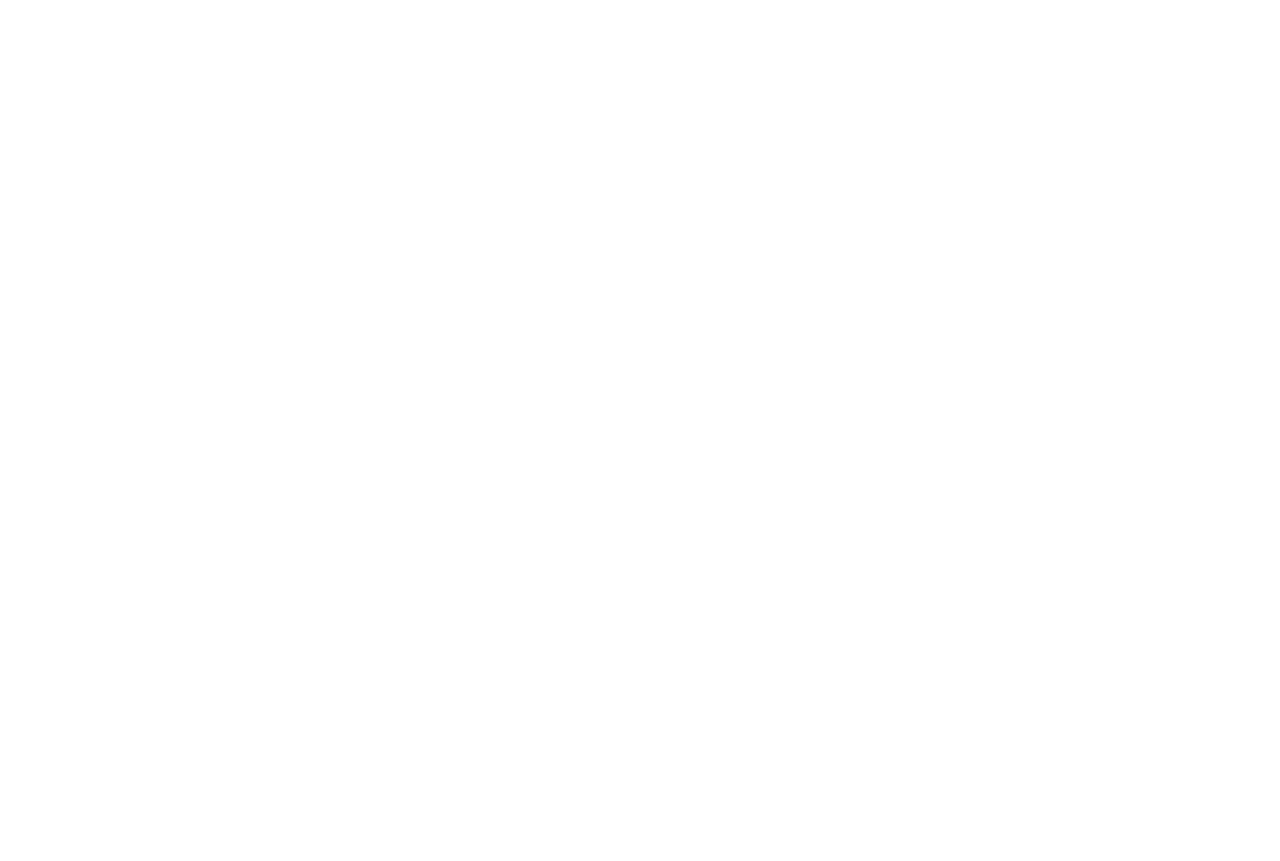
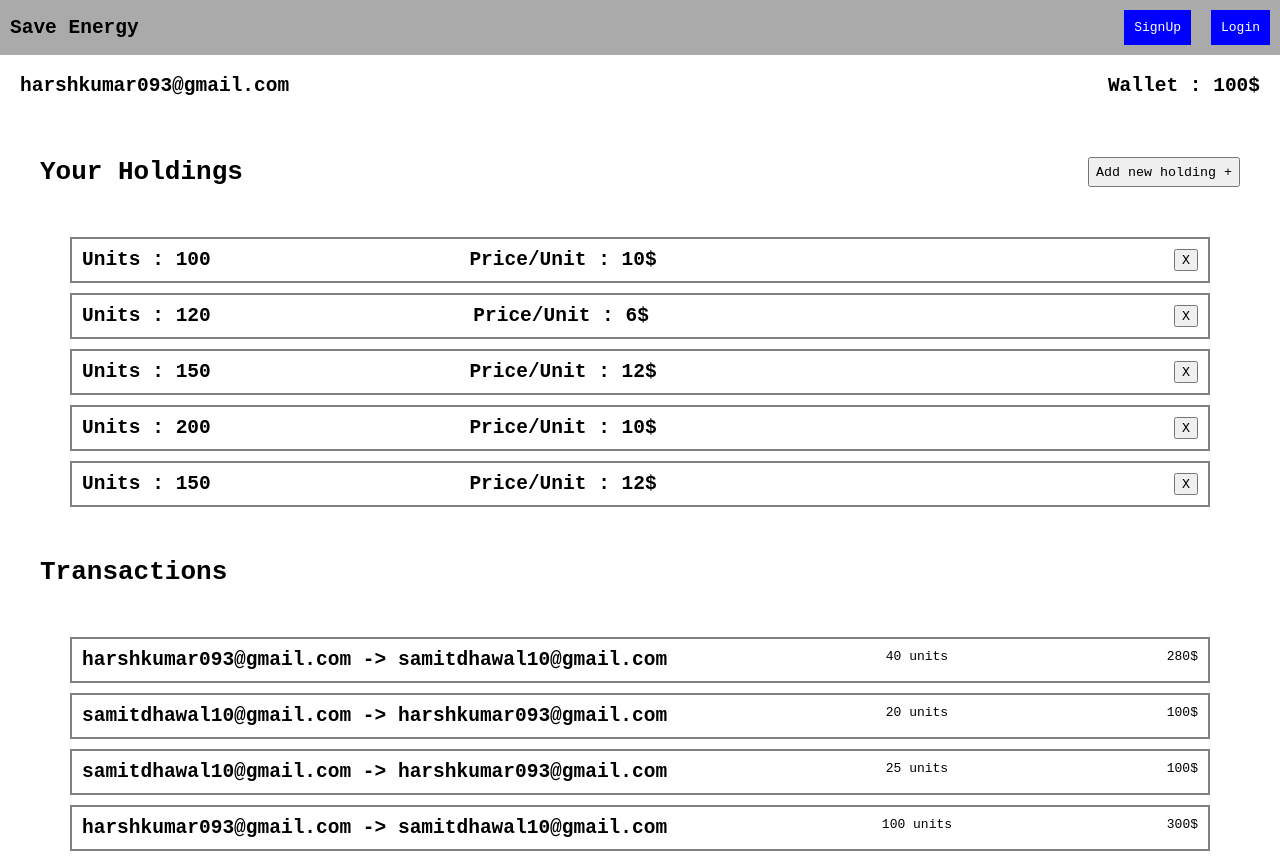
Before and after one commit to Samit-Dhawal/dApp-energy, a React (Create React App) app: page /profile in a window 1280 px wide. Before the commit this address had no page. Before the commit the page ends 800 px from the top, so only its background shows below. Built offline with nearby package versions, Linux system fonts and the light colour scheme.

Commit message:
Profile Page added

```diff
--- a/public/index.html
+++ b/public/index.html
@@ -28,6 +28,7 @@
       *{
         margin:0;
         padding:10;
+        font-family: monospace;
       }
     </style>
     <title>React App</title>
--- a/src/App.js
+++ b/src/App.js
@@ -1,13 +1,13 @@
 import Home from "./pages/Home";
 import Login from "./pages/Login";
 import SignUp from "./pages/SignUp";
-
 import
 {
   BrowserRouter,
   Routes,
   Route,
 } from "react-router-dom";
+import Profile from "./pages/Profile";
 
 
 function App()
@@ -19,6 +19,7 @@ function App()
           <Route path="/" element={<Home />} />
           <Route path="/login" element={<Login />} />
           <Route path="/signup" element={<SignUp />} />
+          <Route path="/profile" element={<Profile />} />
 
         </Routes>
       </BrowserRouter>
--- a/src/components/Header.js
+++ b/src/components/Header.js
@@ -4,7 +4,7 @@ export default function Header()
 {
     return (
         <div style={styles.headerContainer}>
-            <h2 style={{ margin: 10 }}>Save Energy</h2>
+            <h2 style={{ margin: 10 }}><a href="/" style={{color:'black',textDecoration:'none'}}>Save Energy</a></h2>
             <div style={styles.auth}>
                 <a href="signup" style={styles.loginSignUpBtn}>
                     SignUp
--- /dev/null
+++ b/src/components/profile-components/Holdings.js
@@ -0,0 +1,17 @@
+export default function Holdings({units,price}){
+    return(
+        <div style={styles.container}>
+            <h2>Units : {units}</h2><h2>Price/Unit : {price}</h2><p></p><button>X</button>
+        </div>
+    )
+}
+
+const styles={
+    container:{
+        display:'flex',
+        flexDirection:'row',
+        border:'2px solid gray',
+        padding:10,margin:10,
+        justifyContent:'space-between'
+    }
+}
--- /dev/null
+++ b/src/components/profile-components/Transaction.js
@@ -0,0 +1,17 @@
+export default function Transaction({from,to,units,total}){
+    return(
+        <div style={styles.container}>
+            <h2>{from} {" -> "} {to}</h2><p>{units} units</p><p>{total}</p>
+        </div>
+    )
+}
+
+const styles={
+    container:{
+        display:'flex',
+        flexDirection:'row',
+        border:'2px solid gray',
+        padding:10,margin:10,
+        justifyContent:'space-between'
+    }
+}
--- a/src/pages/Home.js
+++ b/src/pages/Home.js
@@ -1,9 +1,9 @@
-import React,{useState} from 'react';
+import React from 'react';
 import Header from '../components/Header';
 import OnSale from '../components/home-components/OnSale'
 
 export default function Home(){
-    const [saleData,setSaleData]=useState([{name:'Naruto Uzumaki',units:'100',price:'7$'},{name:'Sasuke Uchiha',units:'75',price:'15$'},{name:'Kakashi Hatake',units:'60',price:'12$'},{name:'Asuma Sarutobi',units:'75',price:'8$'},{name:'Minato Namikaze',units:'120',price:'10$'},{name:'Hashirama Senju',units:'500',price:'5$'},{name:'Madara Uchiha',units:'500',price:'6$'},{name:'Izuna Uchiha',units:'100',price:'7$'},{name:'Tobirama Senju',units:'100',price:'6.5$'}]);
+    var saleData = [{name:'Naruto Uzumaki',units:'100',price:'7$'},{name:'Sasuke Uchiha',units:'75',price:'15$'},{name:'Kakashi Hatake',units:'60',price:'12$'},{name:'Asuma Sarutobi',units:'75',price:'8$'},{name:'Minato Namikaze',units:'120',price:'10$'},{name:'Hashirama Senju',units:'500',price:'5$'},{name:'Madara Uchiha',units:'500',price:'6$'},{name:'Izuna Uchiha',units:'100',price:'7$'},{name:'Tobirama Senju',units:'100',price:'6.5$'}];
     return <div>
         <Header />
         <h1 style={{fontFamily:'monospace',padding:40}}>Buy Electricity Today</h1>
--- /dev/null
+++ b/src/pages/Profile.js
@@ -0,0 +1,40 @@
+import Header from '../components/Header';
+import Holdings from '../components/profile-components/Holdings';
+import Transaction from '../components/profile-components/Transaction';
+
+export default function Profile(){
+    var holdings=[{units:100,price:'10$'},{units:120,price:'6$'},{units:150,price:'12$'},{units:200,price:'10$'},{units:150,price:'12$'}]
+    var transactions=[{from:'harshkumar093@gmail.com',to:"samitdhawal10@gmail.com",units:'40',total:'280$'},{from:'samitdhawal10@gmail.com',to:"harshkumar093@gmail.com",units:'20',total:'100$'},
+    {from:'samitdhawal10@gmail.com',to:"harshkumar093@gmail.com",units:'25',total:'100$'},{from:'harshkumar093@gmail.com',to:"samitdhawal10@gmail.com",units:'100',total:'300$'},]
+    return(
+        <>
+        <Header/>
+        <div style={{display:'flex',flexDirection:'row',justifyContent:'space-between',padding:20}}>
+            <h2>harshkumar093@gmail.com</h2><h2>Wallet : 100$</h2>
+        </div>
+        <div style={{display:'flex',flexDirection:'row',justifyContent:'space-between',padding:40}}>
+        <h1 style={{fontFamily:'monospace'}}>Your Holdings</h1>
+        <button>Add new holding +</button>
+        </div>
+        <div style={{paddingLeft:60,paddingRight:60}}>
+        {holdings.length===0?(
+        <h2>Your current holding is empty, add new holding to sell electricity</h2>
+        ):(<>
+        {holdings.map((item,index)=>(
+            <Holdings units={item.units} price={item.price} key={index}/>
+        ))}
+        </>)}
+        </div>
+        <h1 style={{fontFamily:'monospace',padding:40}}>Transactions</h1>
+        <div style={{paddingLeft:60,paddingRight:60}}>
+        {transactions.length===0?(
+        <h2>Your have no transactions, buy or sell energy units now.</h2>
+        ):(<>
+        {transactions.map((item,index)=>(
+            <Transaction from={item.from} to={item.to} units={item.units} total={item.total} key={index}/>
+        ))}
+        </>)}
+        </div>
+        </>
+    )
+}
```
Also changed, not shown: 1 other file (tests, documents, lock files or other folders).
